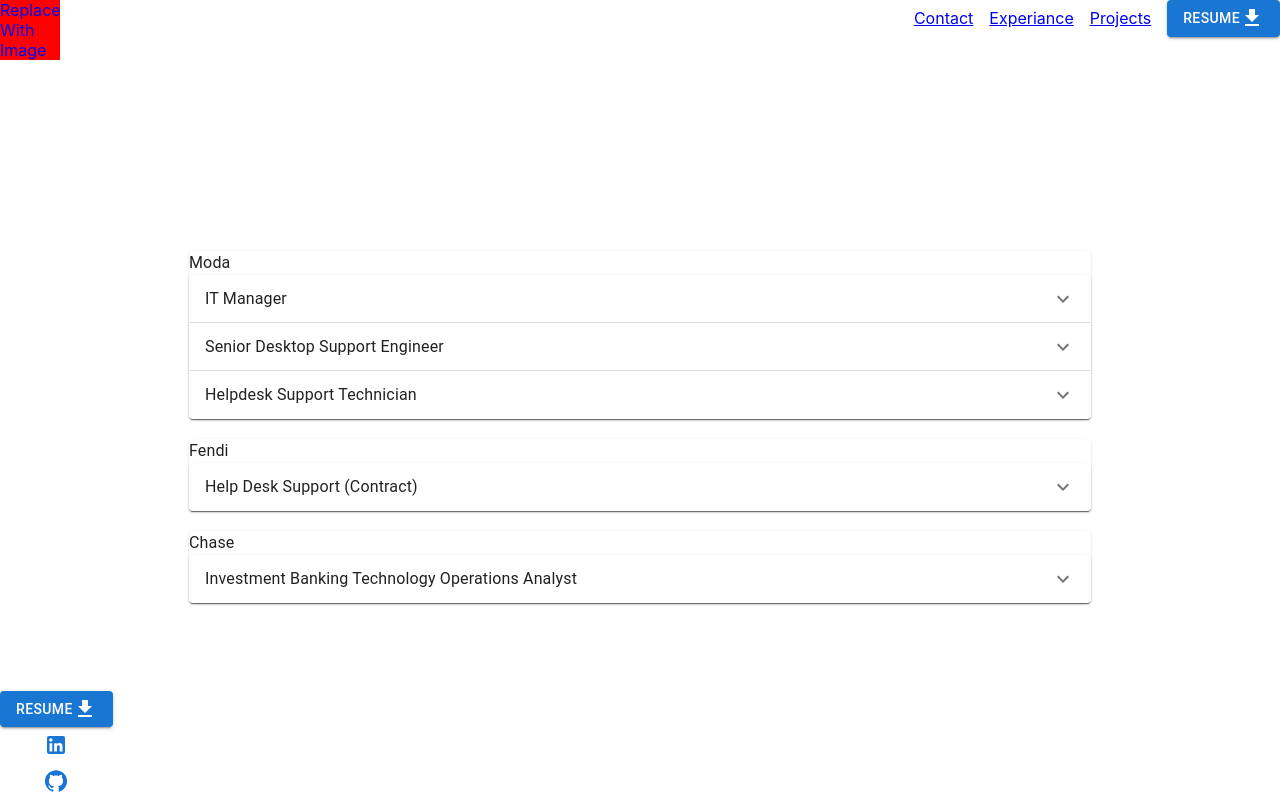
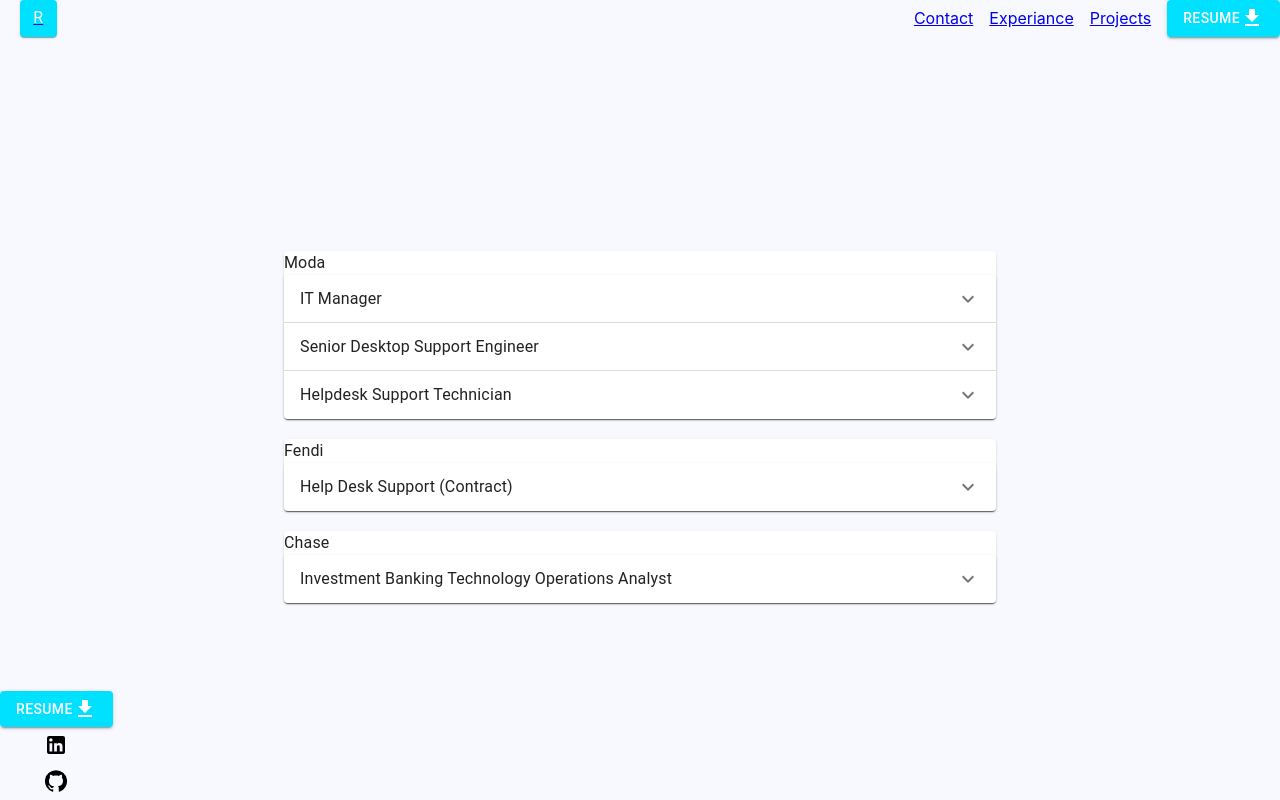
Before and after one commit to robwilliams-it/portfolio, a React (Create React App) app: page /experiance in a window 1280 px wide. Built offline with nearby package versions, Linux system fonts and the light colour scheme.

Commit message:
updating styling

```diff
--- a/src/App.css
+++ b/src/App.css
@@ -37,6 +37,10 @@
   }
 }
 
+main, header{
+  background-color: ghostwhite;
+}
+
 #work{
   box-sizing: border-box;
   width: 95%;
@@ -45,6 +49,15 @@
 
 }
 
+#job-experiance{
+  width: 800px;
+  justify-content: center;
+}
+
+/* link{
+  text-decoration: 'none'
+} */
+
 /* #work_content{
   width: 90%;
   margin: auto;
--- a/src/App.js
+++ b/src/App.js
@@ -27,19 +27,21 @@
           }}
           >
 
-
           <Routes>
             <Route path="/" element={<Hero/>}/>
 
             <Route path="/experiance" element={ <Experiance/> }/>
 
           </Routes>
+
         </main>
 
         <div
           style={{
             position: "absolute",
-            bottom: 1
+            bottom: 1,
+            // width: "190px",
+            // height: "350px"
           }}
         >
           <Footer gitHub={Links.github} linkedIn={Links.linkedIn}/>
--- a/src/components/footer.js
+++ b/src/components/footer.js
@@ -33,12 +33,15 @@
                 alignItems="center"
             >
                 <Grid item>
-                    <ResumeButton />
+                    <ResumeButton/>
                 </Grid>
 
                 <Button
                     id="linkedIn"
                     onClick={ handleClick }
+                    sx={{
+                        color: "black"
+                    }}
                 >
                     <LinkedInIcon id="linkedIn"/>
                 </Button>
@@ -47,6 +50,9 @@
                 <Button
                     id="gitHub"
                     onClick={ handleClick }
+                    sx={{
+                        color: "black"
+                    }}
                 >
                     <GitHubIcon id="gitHub"/>
                 </Button>
--- a/src/components/header.js
+++ b/src/components/header.js
@@ -1,5 +1,5 @@
 import { Link } from "react-router-dom";
-import { Button, Grid } from '@mui/material';
+import { Button, Grid, Card, Typography } from '@mui/material';
 import ResumeButton from './resumeDownload.js';
 
 const HeaderButtons = () => {
@@ -17,22 +17,33 @@
         }}
       >
 
-        <Link to="/">
         <div
             style={{
+                display: "grid",
                 position: "absolute",
-                    backgroundColor:"red",
-                    height:"60px",
-                    width:"60px",
-                    float:"left",
-                    alignSelf:"center"
+                alignItems:"center",
+                height: "36.5px",
+                paddingLeft: "20px"
             }}
         >
-                Replace
-                With
-                Image
+            <Link to="/">
+                <Card
+                    sx={{
+                        height:"36.5px",
+                        width:"36.5px",
+                        backgroundColor:"#00E0FF",
+                        display:"grid",
+                        alignContent:"center",
+                        justifyContent:"center",
+                        color:"white"
+                    }}
+                >
+                    <Typography>
+                        R
+                    </Typography>
+                </Card>
+            </Link>
         </div>
-        </Link>
 
         <Grid
             container
@@ -41,6 +52,7 @@
             alignItems="center"
             columnSpacing={2}
         >
+
             <Grid item>
                 <ResumeButton />
             </Grid>
--- a/src/components/hero.js
+++ b/src/components/hero.js
@@ -1,12 +1,11 @@
 const Hero = () => {
 
     return (
-        <div
+        <div id="home"
           style={{
             height: "100vh",
             position: "relative",
             top: -40,
-            zIndex: "-1",
             display: "grid",
             justifyContent: "center",
             alignItems: "center"
@@ -20,7 +19,7 @@
               Rob
             </h1>
             <h2>
-              Full Stack Software Engineer
+              Full Stack Software Engineer with 10 years of experience working in tech.
             </h2>
           </div>
         </div>
--- a/src/components/resumeDownload.js
+++ b/src/components/resumeDownload.js
@@ -9,6 +9,9 @@
             href="Rob_Williams_Resume.docx"
             variant="contained"
             // color="00E0FF"
+            sx={{
+                backgroundColor: "#00E0FF"
+            }}
         >
             Resume
             <FileDownloadIcon />
--- a/src/index.js
+++ b/src/index.js
@@ -7,9 +7,7 @@
 
 ReactDOM.render(
   <React.StrictMode>
-    {/* <Router> */}
       <App />
-    {/* </Router> */}
   </React.StrictMode>,
   document.getElementById('root')
 );
--- a/src/pages/experiance.js
+++ b/src/pages/experiance.js
@@ -10,10 +10,11 @@
                 zIndex: "-1",
                 display: "grid",
                 justifyContent: "center",
-                alignItems: "center"
+                alignItems: "center",
+                width: "100%"
             }}
         >
-            <div>
+            <div id="job-experiance">
                 <JobDetails job={Moda} company={"Moda"}/>
                 <br/>
                 <JobDetails job={Fendi} company={"Fendi"}/>
```
Also changed, not shown: public/R_Logo.png (added). Lines whose indentation alone changed are shown as unchanged.
